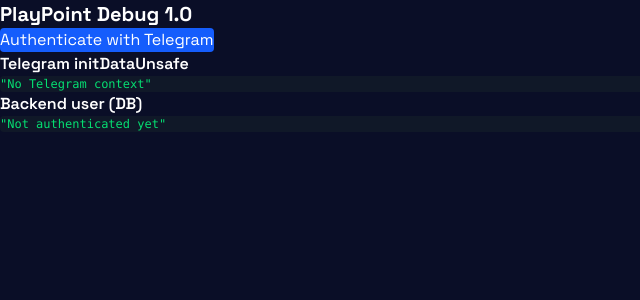
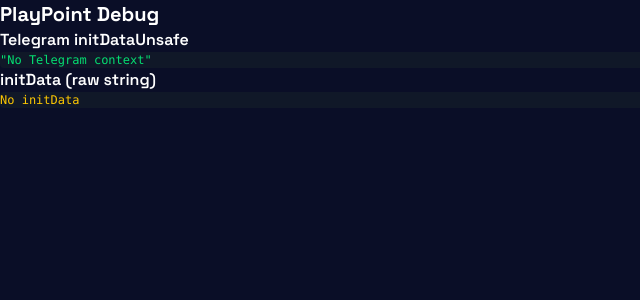
Before and after one commit to muxammadumar/play-point, a Vue app in the folder apps/web/: page / in a window 1280 px wide. Shown: the top 300 px of the page, without its empty margins (0-640 px from the left). Built offline with nearby package versions, Linux system fonts and the light colour scheme; no server answers.

Commit message:
feat(view): simplify HomeView by removing authentication button and backend response sections

```diff
--- a/apps/web/src/views/HomeView.vue
+++ b/apps/web/src/views/HomeView.vue
@@ -1,55 +1,27 @@
 <template>
   <div class="p-4 space-y-6">
-    <h1 class="text-xl font-bold">PlayPoint Debug 1.0</h1>
+    <h1 class="text-xl font-bold">PlayPoint Debug</h1>
 
-    <button
-      class="px-4 py-2 bg-blue-600 text-white rounded disabled:opacity-50"
-      :disabled="userStore.loading"
-      @click="userStore.authenticate()"
-    >
-      {{ userStore.loading ? 'Authenticating...' : 'Authenticate with Telegram' }}
-    </button>
-
-    <p v-if="userStore.error" class="text-red-500 text-sm">{{ userStore.error }}</p>
-
-    <!-- Telegram raw data -->
     <section>
       <h2 class="font-semibold mb-1">Telegram initDataUnsafe</h2>
       <pre class="bg-gray-900 text-green-400 text-xs p-3 rounded overflow-auto">{{ telegramRaw }}</pre>
     </section>
 
-    <!-- Backend response -->
     <section>
-      <h2 class="font-semibold mb-1">Backend user (DB)</h2>
-      <pre class="bg-gray-900 text-green-400 text-xs p-3 rounded overflow-auto">{{ backendRaw }}</pre>
-    </section>
-
-    <!-- JWT token -->
-    <section v-if="userStore.token">
-      <h2 class="font-semibold mb-1">JWT token</h2>
-      <pre class="bg-gray-900 text-yellow-400 text-xs p-3 rounded overflow-auto break-all whitespace-pre-wrap">{{ userStore.token }}</pre>
+      <h2 class="font-semibold mb-1">initData (raw string)</h2>
+      <pre class="bg-gray-900 text-yellow-400 text-xs p-3 rounded overflow-auto break-all whitespace-pre-wrap">{{ initDataRaw }}</pre>
     </section>
   </div>
 </template>
 
 <script setup lang="ts">
-import { computed, onMounted } from 'vue'
-import { useUserStore } from '@/stores/user'
-
-const userStore = useUserStore()
+import { computed } from 'vue'
 
 const telegramRaw = computed(() =>
   JSON.stringify(window.Telegram?.WebApp?.initDataUnsafe ?? 'No Telegram context', null, 2)
 )
 
-const backendRaw = computed(() =>
-  JSON.stringify(userStore.dbUser ?? 'Not authenticated yet', null, 2)
+const initDataRaw = computed(() =>
+  window.Telegram?.WebApp?.initData || 'No initData'
 )
-
-onMounted(() => {
-  // Auto-authenticate if running inside Telegram
-  if (window.Telegram?.WebApp?.initData) {
-    userStore.authenticate()
-  }
-})
 </script>
```
